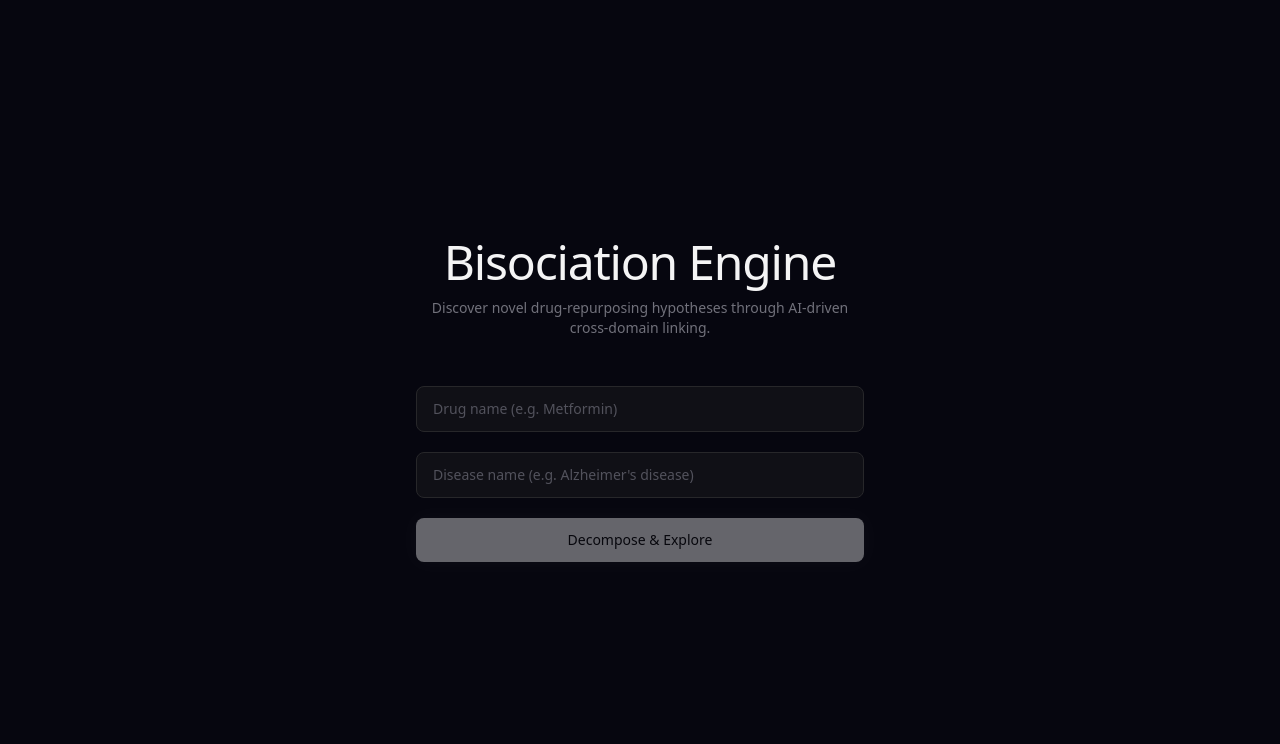
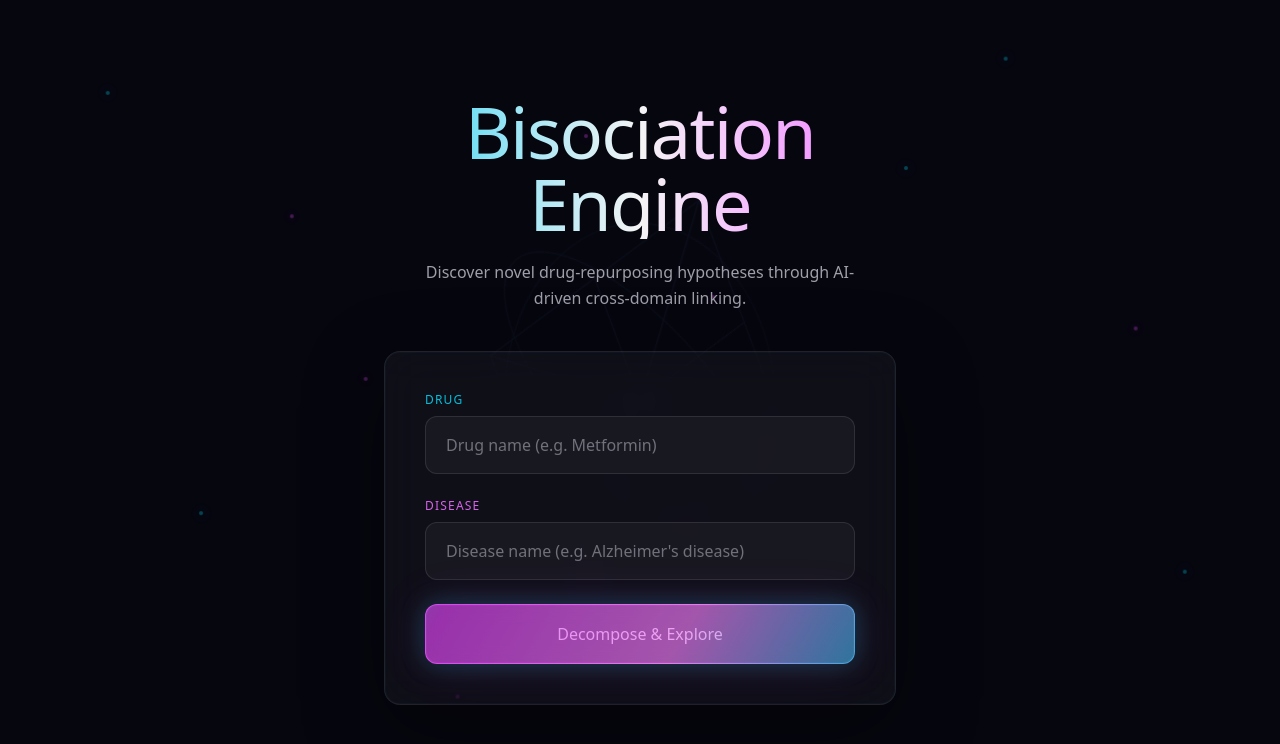
Before and after one commit to spak2005/Bissociation-engine, a React (Vite) app: page / in a window 1280 px wide. Shown: the top 744 px of the page. Built offline with nearby package versions, Linux system fonts and the light colour scheme.

Commit message:
feat: polish landing layout, glass form, and loading flow

```diff
--- a/src/App.jsx
+++ b/src/App.jsx
@@ -4,12 +4,13 @@ import { fetchDiseaseGenes } from './api/disgenet'
 import { decompose } from './api/llm'
 import SplitView from './components/SplitView'
 import MergedView from './components/MergedView'
+import AmbientMeshBackground from './components/AmbientMeshBackground'
+import AnalysisLoadingOverlay from './components/AnalysisLoadingOverlay'
 
 function App() {
   const [drug, setDrug] = useState('')
   const [disease, setDisease] = useState('')
   const [loading, setLoading] = useState(false)
-  const [status, setStatus] = useState('')
   const [error, setError] = useState(null)
 
   const [screen, setScreen] = useState('input')
@@ -17,26 +18,23 @@ function App() {
   const [drugNodes, setDrugNodes] = useState([])
   const [diseaseNodes, setDiseaseNodes] = useState([])
   const [resolvedDrugName, setResolvedDrugName] = useState('')
+  const [analysisKey, setAnalysisKey] = useState(0)
 
   const handleSubmit = async (e) => {
     e.preventDefault()
     if (!drug.trim() || !disease.trim()) return
 
+    setAnalysisKey((k) => k + 1)
     setLoading(true)
     setError(null)
-    setStatus('Fetching drug data from PubChem + disease genes from DisGeNET…')
 
     try {
       const [pubchemData, diseaseGenes] = await Promise.all([
         fetchDrugData(drug),
-        fetchDiseaseGenes(disease.trim()).then((genes) => {
-          if (genes) setStatus('Found DisGeNET gene associations. Decomposing…')
-          return genes
-        }),
+        fetchDiseaseGenes(disease.trim()),
       ])
 
       setResolvedDrugName(pubchemData.name)
-      setStatus('Decomposing with AI… This may take a few seconds.')
 
       const { drugNodes: dNodes, diseaseNodes: eNodes } = await decompose(
         pubchemData,
@@ -51,7 +49,6 @@ function App() {
       setError(err.message)
     } finally {
       setLoading(false)
-      setStatus('')
     }
   }
 
@@ -60,12 +57,14 @@ function App() {
     setTimeout(() => {
       setScreen('merged')
       setFading(false)
-    }, 400)
+    }, 300)
   }, [])
 
   if (screen === 'merged') {
     return (
-      <div className={`transition-opacity duration-400 ${fading ? 'opacity-0' : 'opacity-100'}`}>
+      <div
+        className={`transition-opacity duration-300 ease-in-out ${fading ? 'opacity-0' : 'opacity-100'}`}
+      >
         <MergedView
           drugNodes={drugNodes}
           diseaseNodes={diseaseNodes}
@@ -78,7 +77,9 @@ function App() {
 
   if (screen === 'split') {
     return (
-      <div className={`transition-opacity duration-400 ${fading ? 'opacity-0' : 'opacity-100'}`}>
+      <div
+        className={`transition-opacity duration-300 ease-in-out ${fading ? 'opacity-0' : 'opacity-100'}`}
+      >
         <SplitView
           drugNodes={drugNodes}
           diseaseNodes={diseaseNodes}
@@ -91,64 +92,80 @@ function App() {
   }
 
   return (
-    <div className="flex flex-1 items-center justify-center px-4">
-      <div className="w-full max-w-md">
-        <div className="mb-12 text-center">
-          <h1 className="text-4xl font-light tracking-tight text-zinc-100 sm:text-5xl">
+    <div className="relative flex min-h-svh flex-1 flex-col items-center justify-center overflow-hidden bg-[#06060f] px-4 py-16">
+      <AmbientMeshBackground />
+      {loading && <AnalysisLoadingOverlay key={analysisKey} />}
+
+      <div
+        className={`relative z-10 w-full max-w-lg transition-all duration-300 ease-in-out ${
+          loading ? 'pointer-events-none scale-[0.98] opacity-0' : 'scale-100 opacity-100'
+        }`}
+      >
+        <div className="mb-10 text-center">
+          <h1 className="bg-gradient-to-r from-cyan-400 via-zinc-100 to-fuchsia-400 bg-clip-text text-5xl font-light tracking-tight text-transparent sm:text-6xl md:text-7xl">
             Bisociation Engine
           </h1>
-          <p className="mt-3 text-sm text-zinc-500">
+          <p className="tagline-reveal mx-auto mt-5 max-w-md text-base font-light leading-relaxed text-zinc-400">
             Discover novel drug-repurposing hypotheses through AI-driven
             cross-domain linking.
           </p>
         </div>
 
-        <form onSubmit={handleSubmit} className="space-y-5">
+        <div className="glass-panel rounded-2xl p-8 sm:p-10">
+          <form onSubmit={handleSubmit} className="space-y-6">
             <div>
+              <label
+                htmlFor="landing-drug"
+                className="mb-2 block text-xs font-medium uppercase tracking-widest text-cyan-400/90"
+              >
+                Drug
+              </label>
               <input
+                id="landing-drug"
                 type="text"
                 value={drug}
                 onChange={(e) => setDrug(e.target.value)}
                 placeholder="Drug name (e.g. Metformin)"
                 disabled={loading}
-              className="w-full rounded-lg border border-zinc-800 bg-zinc-900/60 px-4 py-3 text-sm text-zinc-100 placeholder-zinc-600 outline-none transition focus:border-cyan-500/60 focus:ring-1 focus:ring-cyan-500/30 disabled:opacity-50"
+                className="input-glow-cyan w-full rounded-xl border border-white/10 bg-white/[0.04] px-5 py-4 text-base font-light text-zinc-100 placeholder-zinc-500 outline-none transition-all duration-300 ease-in-out focus:border-cyan-400/50 disabled:opacity-50"
               />
             </div>
 
             <div>
+              <label
+                htmlFor="landing-disease"
+                className="mb-2 block text-xs font-medium uppercase tracking-widest text-fuchsia-400/90"
+              >
+                Disease
+              </label>
               <input
+                id="landing-disease"
                 type="text"
                 value={disease}
                 onChange={(e) => setDisease(e.target.value)}
                 placeholder="Disease name (e.g. Alzheimer's disease)"
                 disabled={loading}
-              className="w-full rounded-lg border border-zinc-800 bg-zinc-900/60 px-4 py-3 text-sm text-zinc-100 placeholder-zinc-600 outline-none transition focus:border-fuchsia-500/60 focus:ring-1 focus:ring-fuchsia-500/30 disabled:opacity-50"
+                className="input-glow-fuchsia w-full rounded-xl border border-white/10 bg-white/[0.04] px-5 py-4 text-base font-light text-zinc-100 placeholder-zinc-500 outline-none transition-all duration-300 ease-in-out focus:border-fuchsia-400/50 disabled:opacity-50"
               />
             </div>
 
             {error && (
-            <p className="text-center text-sm text-red-400">{error}</p>
-          )}
-
-          {status && (
-            <p className="text-center text-sm text-zinc-400 animate-pulse">
-              {status}
+              <p className="text-center text-base font-light text-red-400/95 transition-opacity duration-300 ease-in-out">
+                {error}
               </p>
             )}
 
+            <div className="btn-gradient-border rounded-xl p-px">
               <button
                 type="submit"
                 disabled={loading || !drug.trim() || !disease.trim()}
-            className="w-full rounded-lg bg-zinc-100 px-4 py-3 text-sm font-medium text-zinc-950 transition hover:bg-white disabled:cursor-not-allowed disabled:opacity-40"
-            style={{
-              boxShadow: loading
-                ? 'none'
-                : '0 0 20px rgba(255,255,255,0.08)',
-            }}
+                className="w-full rounded-[11px] border border-white/5 bg-[#06060f]/85 px-5 py-4 text-base font-light text-zinc-100 backdrop-blur-sm transition-all duration-300 ease-in-out hover:border-white/10 hover:bg-[#06060f]/95 disabled:cursor-not-allowed disabled:opacity-35 disabled:hover:border-white/5"
               >
-            {loading ? 'Analyzing…' : 'Decompose & Explore'}
+                Decompose & Explore
               </button>
+            </div>
           </form>
+        </div>
       </div>
     </div>
   )
```
Lines whose indentation alone changed are shown as unchanged.
